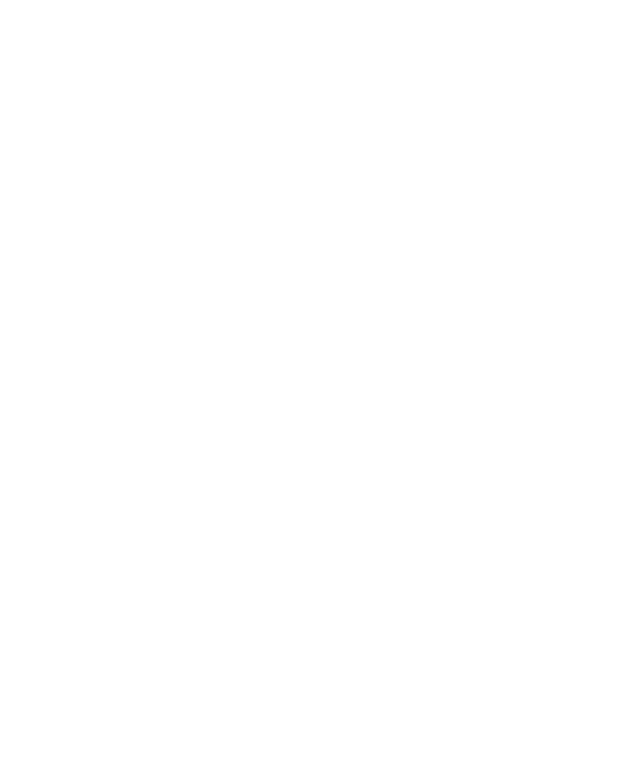
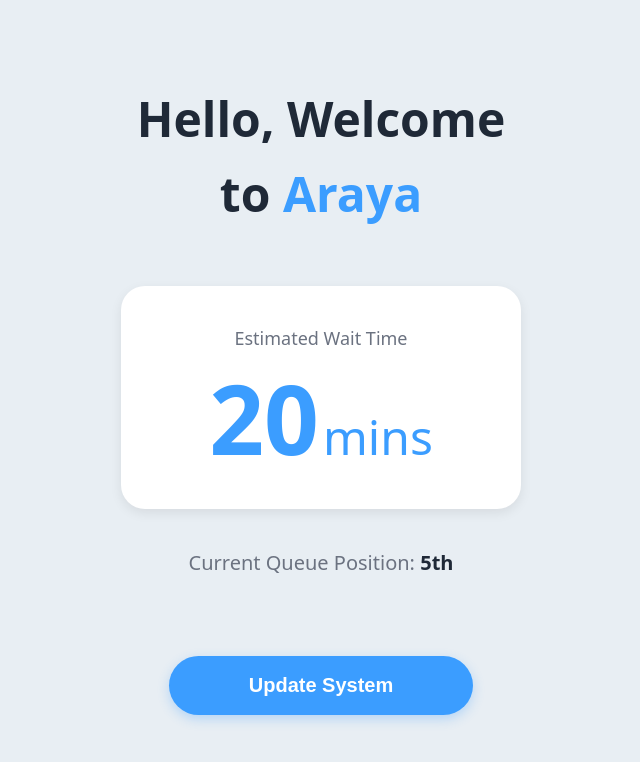
Before and after one commit to ethan-ngo/calhacks2025, a React (Vite) app in the folder nurse-ui/: page /patientwait in a window 1280 px wide. Before the commit this address had no page. Shown: the top 762 px of the page, without its empty margins (319-959 px from the left). Built offline with nearby package versions, Linux system fonts and the light colour scheme.

Commit message:
added patient wait screen and nurse queue updates

```diff
--- a/nurse-ui/src/App.jsx
+++ b/nurse-ui/src/App.jsx
@@ -2,6 +2,8 @@ import { Routes, Route } from 'react-router-dom'
 import InputLoginPage from './pages/input_test'
 import NurseForm from './pages/nurse_form'
 import Queue from './pages/Queue'
+import PatientWait from './pages/PatientWait'
+import PatientChat from './pages/PatientChat'
 
 function App() {
     return (
@@ -9,7 +11,8 @@ function App() {
             <Route path="/" element={<Queue />} />
             <Route path="/inputtest" element={<InputLoginPage />} />
             <Route path="/nurseform" element={<NurseForm />} />
-            <Route path="/queue" element={<Queue />} />
+            <Route path="/patientwait" element={<PatientWait />} />
+            <Route path="/chat" element={<PatientChat />} />
         </Routes>
     )
 }
--- /dev/null
+++ b/nurse-ui/src/pages/PatientWait.jsx
@@ -0,0 +1,145 @@
+import { useState, useEffect } from 'react'
+
+export default function PatientWait() {
+  const [waitTime, setWaitTime] = useState(20)
+  const [queuePosition, setQueuePosition] = useState(5)
+  const [patientName, setPatientName] = useState('Araya')
+
+  const handleUpdate = async () => {
+    // TODO: Fetch updated queue information from backend
+    // For now, just simulate an update
+    try {
+      // const response = await fetch('http://127.0.0.1:5000/patient/status', {
+      //   method: 'GET',
+      // })
+      // const data = await response.json()
+      // setWaitTime(data.waitTime)
+      // setQueuePosition(data.position)
+
+      alert('System updated!')
+    } catch (error) {
+      console.error('Failed to update:', error)
+    }
+  }
+
+  return (
+    <div style={styles.container}>
+      <div style={styles.content}>
+        <h1 style={styles.greeting}>
+          Hello, Welcome
+        </h1>
+        <h1 style={styles.name}>
+          to <span style={styles.highlight}>{patientName}</span>
+        </h1>
+
+        <div style={styles.card}>
+          <div style={styles.cardLabel}>Estimated Wait Time</div>
+          <div style={styles.waitTime}>
+            <span style={styles.waitNumber}>{waitTime}</span>
+            <span style={styles.waitUnit}>mins</span>
+          </div>
+        </div>
+
+        <div style={styles.positionText}>
+          Current Queue Position: <span style={styles.positionNumber}>{queuePosition}th</span>
+        </div>
+
+        <button onClick={handleUpdate} style={styles.updateButton}>
+          Update System
+        </button>
+      </div>
+    </div>
+  )
+}
+
+const styles = {
+  container: {
+    width: '100vw',
+    minHeight: '100vh',
+    backgroundColor: '#e8eef3',
+    display: 'flex',
+    justifyContent: 'center',
+    alignItems: 'center',
+    padding: '20px',
+    boxSizing: 'border-box',
+    fontFamily: 'system-ui, -apple-system, sans-serif',
+  },
+  content: {
+    width: '100%',
+    maxWidth: '500px',
+    display: 'flex',
+    flexDirection: 'column',
+    alignItems: 'center',
+    textAlign: 'center',
+  },
+  greeting: {
+    fontSize: 'clamp(32px, 8vw, 48px)',
+    fontWeight: '600',
+    color: '#1f2937',
+    margin: '0 0 10px 0',
+  },
+  name: {
+    fontSize: 'clamp(32px, 8vw, 48px)',
+    fontWeight: '600',
+    color: '#1f2937',
+    margin: '0 0 60px 0',
+  },
+  highlight: {
+    color: '#3b9dff',
+  },
+  card: {
+    backgroundColor: '#fff',
+    borderRadius: '24px',
+    padding: '40px 60px',
+    boxShadow: '0 4px 12px rgba(0,0,0,0.08)',
+    marginBottom: '40px',
+    width: '100%',
+    maxWidth: '400px',
+    boxSizing: 'border-box',
+  },
+  cardLabel: {
+    fontSize: '18px',
+    color: '#6b7280',
+    marginBottom: '20px',
+    fontWeight: '500',
+  },
+  waitTime: {
+    display: 'flex',
+    alignItems: 'baseline',
+    justifyContent: 'center',
+  },
+  waitNumber: {
+    fontSize: 'clamp(72px, 15vw, 96px)',
+    fontWeight: '700',
+    color: '#3b9dff',
+    lineHeight: 1,
+  },
+  waitUnit: {
+    fontSize: 'clamp(36px, 7vw, 48px)',
+    fontWeight: '400',
+    color: '#3b9dff',
+    marginLeft: '4px',
+  },
+  positionText: {
+    fontSize: '20px',
+    color: '#6b7280',
+    marginBottom: '80px',
+    fontWeight: '400',
+  },
+  positionNumber: {
+    fontWeight: '700',
+    color: '#1f2937',
+  },
+  updateButton: {
+    backgroundColor: '#3b9dff',
+    color: '#fff',
+    border: 'none',
+    borderRadius: '50px',
+    padding: '18px 80px',
+    fontSize: '20px',
+    fontWeight: '600',
+    cursor: 'pointer',
+    boxShadow: '0 4px 12px rgba(59, 157, 255, 0.3)',
+    transition: 'all 0.2s ease',
+  },
+}
--- a/nurse-ui/src/pages/Queue.jsx
+++ b/nurse-ui/src/pages/Queue.jsx
@@ -158,19 +158,35 @@ export default function Queue() {
                 >
                   <div style={styles.nodeHeader}>
                     <span style={styles.nodePosition}>#{index + 1}</span>
-                    <span
-                      style={{
-                        ...styles.nodeTriageLevel,
-                        backgroundColor: getTriageColor(patient.triageLevel),
-                        color: '#fff'
+                    <button
+                      onClick={(e) => handleRemovePatient(patient.id, e)}
+                      style={styles.removeButton}
+                      onMouseEnter={(e) => {
+                        e.currentTarget.style.color = '#374151'
+                        e.currentTarget.style.transform = 'scale(1.2)'
+                      }}
+                      onMouseLeave={(e) => {
+                        e.currentTarget.style.color = '#9ca3af'
+                        e.currentTarget.style.transform = 'scale(1)'
                       }}
                     >
-                      ESI {patient.triageLevel}
-                    </span>
+                      ✕
+                    </button>
                   </div>
                   <div style={styles.nodeBody}>
-                    <div style={styles.nodeName}>
-                      {patient.name || `Patient ${patient.id}`}
+                    <div style={{ display: 'flex', justifyContent: 'space-between', alignItems: 'flex-start', marginBottom: '10px' }}>
+                      <div style={styles.nodeName}>
+                        {patient.name || `Patient ${patient.id}`}
+                      </div>
+                      <span
+                        style={{
+                          ...styles.nodeTriageLevel,
+                          backgroundColor: getTriageColor(patient.triageLevel),
+                          color: '#fff'
+                        }}
+                      >
+                        ESI {patient.triageLevel}
+                      </span>
                     </div>
                     <div style={styles.nodeDetails}>
                       <div style={styles.nodeDetail}>
@@ -181,12 +197,6 @@ export default function Queue() {
                         {new Date(patient.timeIn).toLocaleTimeString()}
                       </div>
                     </div>
-                    <button
-                      onClick={(e) => handleRemovePatient(patient.id, e)}
-                      style={styles.removeButton}
-                    >
-                      Remove
-                    </button>
                   </div>
                 </div>
                 {index < patients.length - 1 && (
@@ -365,7 +375,7 @@ const styles = {
     display: 'flex',
     flexDirection: 'row',
     flexWrap: 'wrap',
-    gap: '24px',
+    gap: '0',
     paddingBottom: '20px',
   },
   nodeWrapper: {
@@ -373,6 +383,7 @@ const styles = {
     flexDirection: 'row',
     alignItems: 'center',
     gap: '0',
+    marginBottom: '24px',
   },
   node: {
     width: '240px',
@@ -397,7 +408,8 @@ const styles = {
     backgroundColor: '#f3f4f6',
   },
   nodePosition: {
-    fontSize: '16px',
+    fontSize: '20px',
+    fontWeight: '700',
   },
   nodeTriageLevel: {
     fontSize: '14px',
@@ -415,14 +427,11 @@ const styles = {
     fontSize: '18px',
     fontWeight: '600',
     color: '#1f2937',
-    marginBottom: '10px',
   },
   nodeDetails: {
     display: 'flex',
     flexDirection: 'column',
     gap: '5px',
-    marginBottom: 'auto',
-    paddingBottom: '12px',
   },
   nodeDetail: {
     fontSize: '12px',
@@ -434,26 +443,30 @@ const styles = {
     fontSize: '11px',
   },
   removeButton: {
-    backgroundColor: '#3b9dff',
-    color: '#fff',
+    backgroundColor: 'transparent',
+    color: '#9ca3af',
     border: 'none',
-    borderRadius: '6px',
-    padding: '8px',
-    fontSize: '13px',
+    fontSize: '18px',
     fontWeight: '600',
     cursor: 'pointer',
     transition: 'all 0.2s ease',
-    width: '100%',
+    display: 'flex',
+    alignItems: 'center',
+    justifyContent: 'center',
+    padding: 0,
+    lineHeight: 1,
   },
   connector: {
     display: 'flex',
     justifyContent: 'center',
     alignItems: 'center',
-    width: '32px',
+    width: '48px',
+    position: 'relative',
   },
   arrow: {
-    fontSize: '28px',
+    fontSize: '32px',
     color: '#3b9dff',
+    fontWeight: '300',
   },
   modalOverlay: {
     position: 'fixed',
--- a/nurse-ui/src/pages/nurse_form.jsx
+++ b/nurse-ui/src/pages/nurse_form.jsx
@@ -1,4 +1,5 @@
 import { useState } from 'react'
+import { useNavigate } from 'react-router-dom'
 import PatientInfoCard from '../components/PatientInfoCard'
 import PainSeverityCard from '../components/PainSeverityCard'
 import KeyVitalsCard from '../components/KeyVitalsCard'
@@ -6,6 +7,7 @@ import CommentsCard from '../components/CommentsCard'
 import ChatInterface from '../components/ChatInterface'
 
 export default function NurseForm() {
+  const navigate = useNavigate()
   const [patientData, setPatientData] = useState({
     name: 'John Doe',
     age: '21',
@@ -87,9 +89,14 @@ export default function NurseForm() {
           handleInputChange={handleInputChange}
         />
 
-        <button onClick={handleSubmit} style={styles.submitButton}>
-          Submit
-        </button>
+        <div style={styles.buttonContainer}>
+          <button onClick={() => navigate('/queue')} style={styles.backButton}>
+            ← Back
+          </button>
+          <button onClick={handleSubmit} style={styles.submitButton}>
+            Submit
+          </button>
+        </div>
       </div>
 
       <div style={styles.rightPanel}>
@@ -138,6 +145,22 @@ const styles = {
     marginBottom: '20px',
     alignItems: 'right',
   },
+  buttonContainer: {
+    display: 'flex',
+    justifyContent: 'space-between',
+    marginTop: '20px',
+  },
+  backButton: {
+    backgroundColor: 'transparent',
+    color: '#3b9dff',
+    border: '2px solid #3b9dff',
+    borderRadius: '12px',
+    padding: '16px 48px',
+    fontSize: '18px',
+    fontWeight: '500',
+    cursor: 'pointer',
+    transition: 'all 0.2s ease',
+  },
   submitButton: {
     backgroundColor: '#3b9dff',
     color: '#fff',
@@ -147,7 +170,5 @@ const styles = {
     fontSize: '18px',
     fontWeight: '500',
     cursor: 'pointer',
-    float: 'right',
-    marginTop: '20px',
   },
 }
```
Also changed, not shown: nurse-ui/src/pages/PatientChat.jsx (added).
